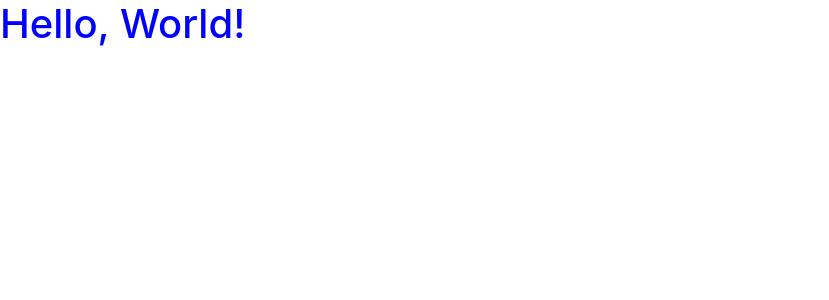
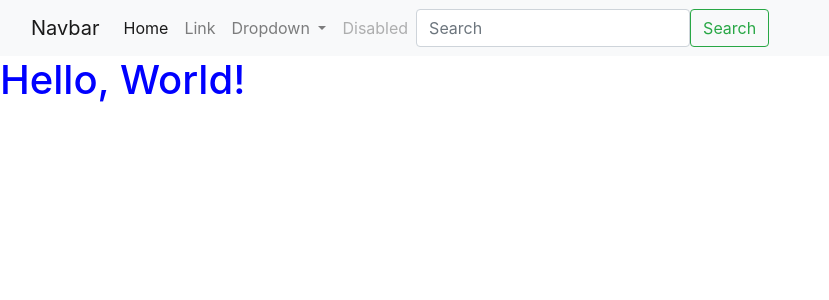
Before and after one commit to jocyber/YEEPP_Code, a Flask app: page / in a window 1280 px wide. Shown: the top 300 px of the page, without its empty margins (0-829 px from the left). Run offline with Flask 2, Linux system fonts and the light colour scheme; some libraries are stand-ins or nearby versions.

Commit message:
added prototype navbar for website. Navbar code taken from bootstrap website.

```diff
--- a/templates/base.html
+++ b/templates/base.html
@@ -16,6 +16,46 @@
     </head>
 
     <body>
+        <!--Prototype code for Navbar. Taken from bootstrap website.-->
+        <nav class="navbar navbar-expand-lg navbar-light bg-light">
+            <div class="container-fluid">
+                <a class="navbar-brand" href="#">Navbar</a>
+                <button class="navbar-toggler" type="button" data-bs-toggle="collapse" data-bs-target="#navbarSupportedContent" aria-controls="navbarSupportedContent" aria-expanded="false" aria-label="Toggle navigation">
+                <span class="navbar-toggler-icon"></span>
+                </button>
+                <div class="collapse navbar-collapse" id="navbarSupportedContent">
+                <ul class="navbar-nav me-auto mb-2 mb-lg-0">
+                    <li class="nav-item">
+                    <a class="nav-link active" aria-current="page" href="#">Home</a>
+                    </li>
+                    <li class="nav-item">
+                    <a class="nav-link" href="#">Link</a>
+                    </li>
+                    <li class="nav-item dropdown">
+                    <a class="nav-link dropdown-toggle" href="#" id="navbarDropdown" role="button" data-bs-toggle="dropdown" aria-expanded="false">
+                        Dropdown
+                    </a>
+                    <ul class="dropdown-menu" aria-labelledby="navbarDropdown">
+                        <li><a class="dropdown-item" href="#">Action</a></li>
+                        <li><a class="dropdown-item" href="#">Another action</a></li>
+                        <li><hr class="dropdown-divider"></li>
+                        <li><a class="dropdown-item" href="#">Something else here</a></li>
+                    </ul>
+                    </li>
+                    <li class="nav-item">
+                    <a class="nav-link disabled">Disabled</a>
+                    </li>
+                </ul>
+                <form class="d-flex">
+                    <input class="form-control me-2" type="search" placeholder="Search" aria-label="Search">
+                    <button class="btn btn-outline-success" type="submit">Search</button>
+                </form>
+                </div>
+            </div>
+            </nav>
+            <!--end of prototype code for Navbar.-->
+
+            <!--Code will be filled in by child templates-->
             {% block header %} {% endblock %}
 
             <!--Make sure these links come last-->
```
Lines whose indentation alone changed are shown as unchanged.
